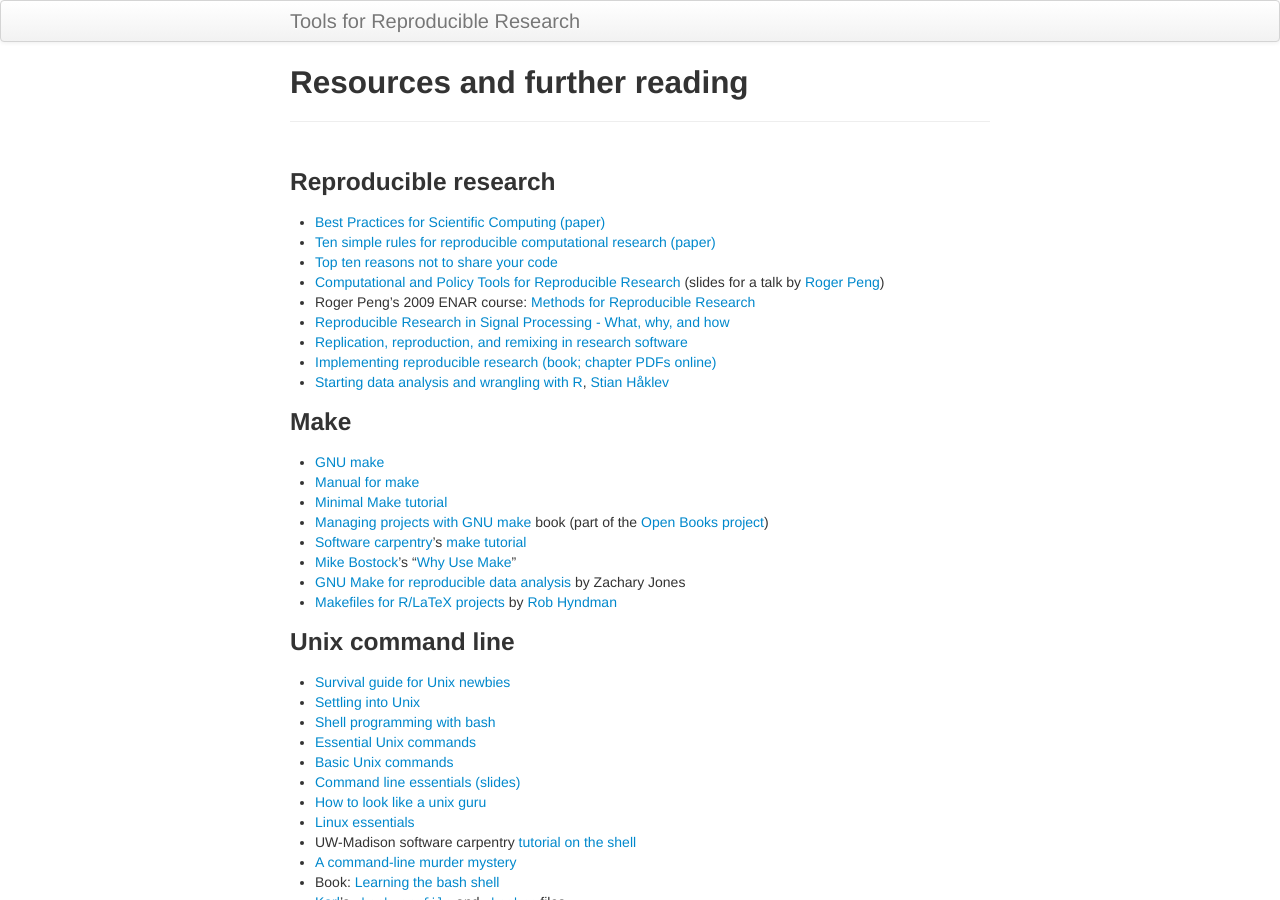
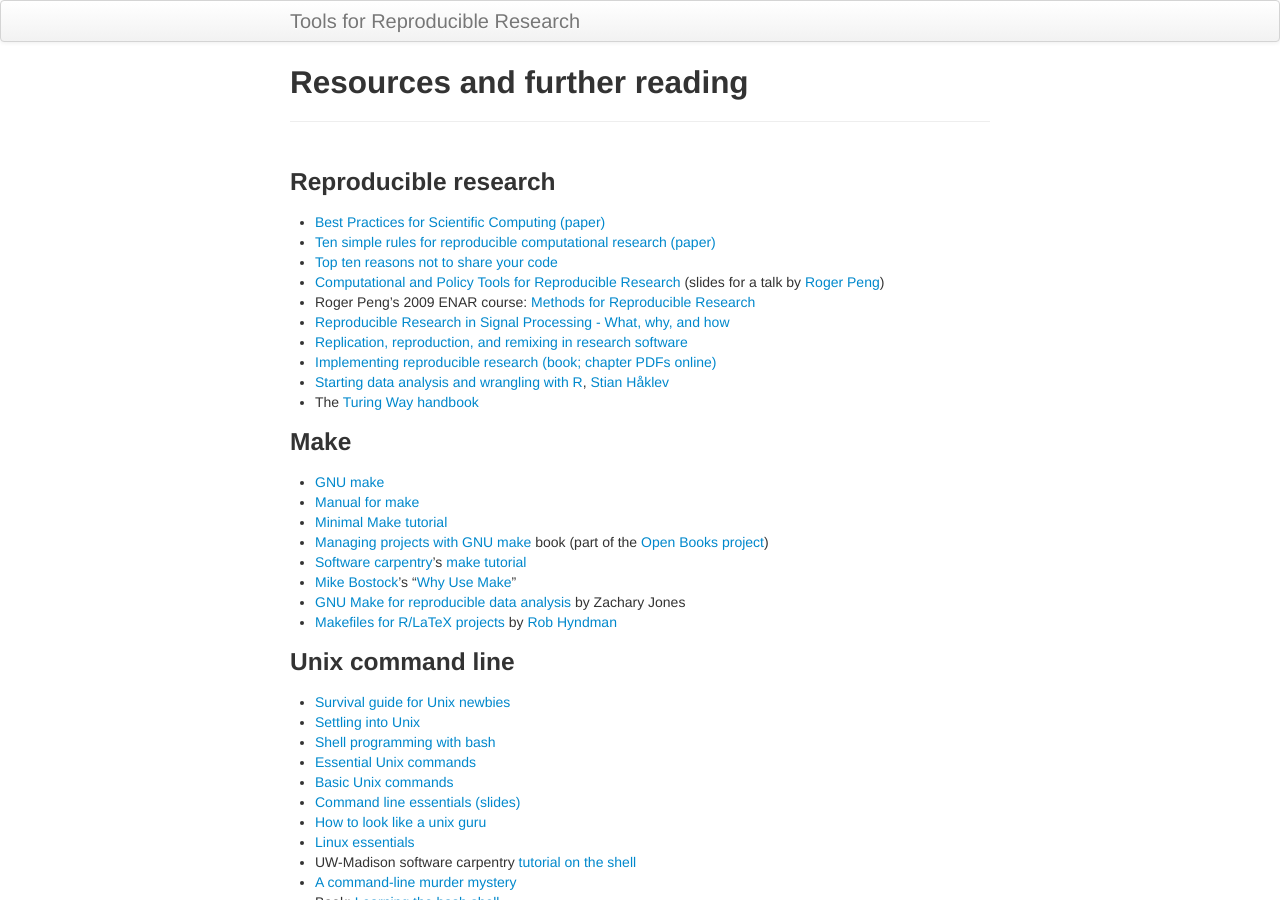
Before and after one commit to kbroman/Tools4RR, a Jekyll site: the page built from pages/resources.md, in a window 1280 px wide and 900 px high. Built offline with Jekyll 4.4.1, drawn with Linux system fonts in a browser that asks for light colours.

Commit message:
pages/resources.md: Add Turing Way handbook

```diff
--- a/pages/resources.md
+++ b/pages/resources.md
@@ -17,6 +17,7 @@ description: Links to resources on reproducible research
 - [Implementing reproducible research (book; chapter PDFs online)](https://osf.io/s9tya/wiki/home/)
 - [Starting data analysis and wrangling with R](http://reganmian.net/blog/2014/10/14/starting-data-analysiswrangling-with-r-things-i-wish-id-been-told/),
 [Stian H&aring;klev](http://reganmian.net)
+- The [Turing Way](https://the-turing-way.start.page/) [handbook](https://book.the-turing-way.org/)
 
 ### Make
 
```
